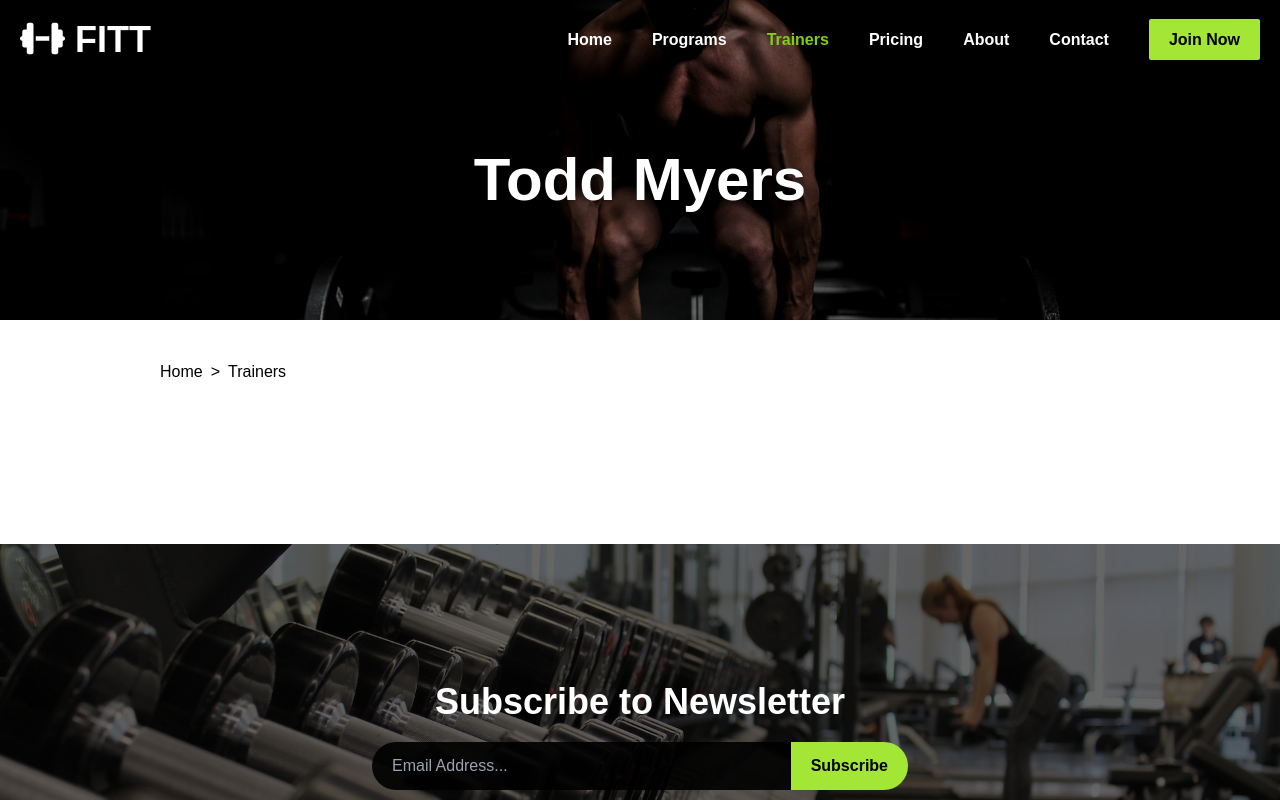
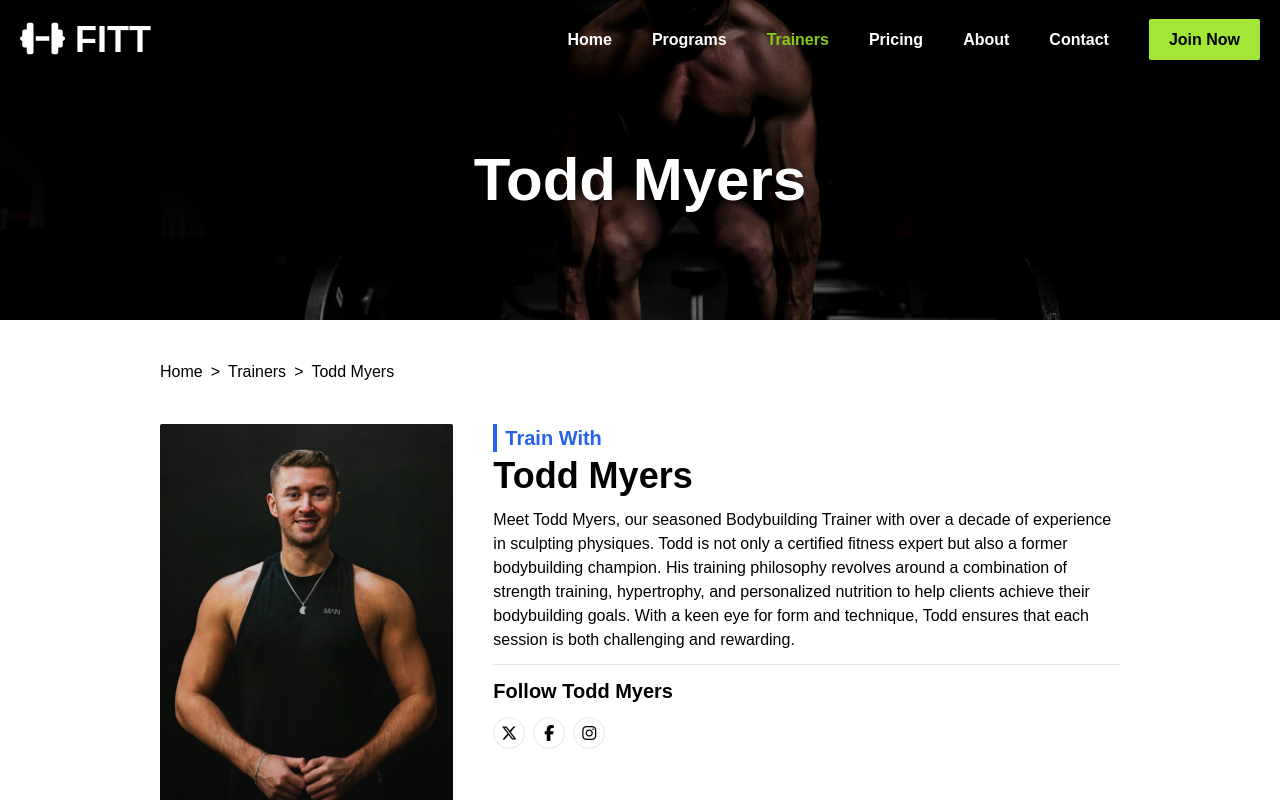
Before and after one commit to srky420/fitness-app-react-tailwind, a React (Create React App) app: page /trainers/1 in a window 1280 px wide. Shown: the top 800 px of the page. Built offline with nearby package versions, Linux system fonts and the light colour scheme.

Commit message:
Add trainer page

```diff
--- a/src/components/aboutPage/AboutUs.js
+++ b/src/components/aboutPage/AboutUs.js
@@ -39,10 +39,10 @@ export const AboutUs = () => {
                     </div>
                     <div className="w-full h-44 md:h-full rounded-sm relative">
                         <img src="./img/about-img.jpg" alt="about-img" className="w-full h-full object-cover rounded-sm" />
-                        <a href="#"
+                        <Link to={"/join"}
                             className="absolute bottom-5 right-5 px-4 lg:px-6 py-3 lg:py-4 bg-blue-500 hover:bg-blue-400 rounded-sm lg:text-xl font-semibold text-black me-2">
                             Get Started <i className="fa-solid fa-arrow-right"></i>
-                        </a>
+                        </Link>
                     </div>
                 </div>
 
--- a/src/components/globals/TrainerCard.js
+++ b/src/components/globals/TrainerCard.js
@@ -5,8 +5,8 @@ import { Link } from "react-router-dom";
 // Define component
 export const TrainerCard = ({ data }) => {
     return (
-            <Link to={`/trainers/${data.id}`} className="w-full h-full border rounded-sm">
-                <img src={data.image} alt="card-img" className="h-40 sm:h-52 md:h-60 lg:h-72 xl:h-80 2xl:h-96 w-full object-cover rounded-t-sm lg:grayscale hover:grayscale-0 object-top" />
+            <Link to={`/trainers/${data.id}`} className="w-full h-full border rounded-sm group/trainers">
+                <img src={data.image} alt="card-img" className="h-40 sm:h-52 md:h-60 lg:h-72 xl:h-80 2xl:h-96 w-full object-cover rounded-t-sm lg:grayscale hover:grayscale-0 object-top group-hover/trainers:grayscale-0" />
                 <div className="my-1 text-center">
                     <h2 className="text-sm sm:text-base lg:text-xl font-bold">{data.title}</h2>
                     <p className="text-xs sm:text-sm lg:text-base mb-1">{data.specialization}</p>
--- a/src/components/landingPage/GridDisplay.js
+++ b/src/components/landingPage/GridDisplay.js
@@ -1,4 +1,5 @@
 import React from "react";
+import { Link } from "react-router-dom";
 
 
 // Define component
@@ -43,10 +44,10 @@ export const GridDisplay = () => {
                     {/* Image */}
                     <div className="h-full w-full relative self-end">
                         <img src="./img/grid-img.jpg" alt="gird-img" className="h-60 md:h-128 object-cover w-full object-top rounded-sm" />
-                        <a href="#"
+                        <Link to={"/join"}
                             className="absolute bottom-5 left-5 px-4 lg:px-6 py-3 lg:py-4 bg-lime-400 hover:bg-lime-300 rounded-sm lg:text-xl font-semibold text-black me-2">
                             Get Started <i className="fa-solid fa-arrow-right"></i>
-                        </a>
+                        </Link>
                     </div>
                 </div>
             </div>
--- a/src/components/landingPage/NewPrograms.js
+++ b/src/components/landingPage/NewPrograms.js
@@ -1,6 +1,7 @@
 import React from "react";
 import { Card } from "../globals/Card";
 import { programs } from "../data/programs";
+import { Link } from "react-router-dom";
 
 
 // Define component
@@ -14,9 +15,9 @@ export const NewPrograms = () => {
                         <p className="lg:text-xl border-s-4 text-blue-600 border-blue-600 ps-2 font-semibold sm:mb-1">Explore</p>
                         <h2 className="text-xl sm:text-2xl lg:text-4xl font-bold">New Programs</h2>
                     </div>
-                    <a href="#" className="px-3 py-2 lg:px-4 lg:py-3 bg-black text-white hover:bg-lime-400 hover:text-black rounded-sm lg:text-lg font-semibold">
+                    <Link to={"/programs"} className="px-3 py-2 lg:px-4 lg:py-3 bg-black text-white hover:bg-lime-400 hover:text-black rounded-sm lg:text-lg font-semibold">
                         Programs <i className="fa-solid fa-arrow-right"></i>
-                    </a>
+                    </Link>
                 </div>
             </div>
             {/* New program cards */}
--- a/src/components/landingPage/TopTrainers.js
+++ b/src/components/landingPage/TopTrainers.js
@@ -1,6 +1,7 @@
 import React from "react";
 import { trainers } from "../data/trainers";
 import { TrainerCard } from "../globals/TrainerCard";
+import { Link } from "react-router-dom";
 
 
 // Define component
@@ -14,9 +15,9 @@ export const TopTrainers = () => {
                         <p className="lg:text-xl border-s-4 text-blue-600 border-blue-600 ps-2 font-semibold sm:mb-1">Train With</p>
                         <h2 className="text-xl sm:text-2xl lg:text-4xl font-bold">Top Trainers</h2>
                     </div>
-                    <a href="#" className="px-3 py-2 lg:px-4 lg:py-3 bg-black text-white hover:bg-lime-400 hover:text-black rounded-sm lg:text-lg font-semibold">
+                    <Link to={"/trainers"} className="px-3 py-2 lg:px-4 lg:py-3 bg-black text-white hover:bg-lime-400 hover:text-black rounded-sm lg:text-lg font-semibold">
                         All Trainers <i className="fa-solid fa-arrow-right"></i>
-                    </a>
+                    </Link>
                 </div>
             </div>
             {/* Trainer Cards */}
--- a/src/components/programPage/Programs.js
+++ b/src/components/programPage/Programs.js
@@ -1,4 +1,4 @@
-import React from "react";
+import React, { useEffect } from "react";
 import { Link } from "react-router-dom";
 import { programs } from "../data/programs";
 import { Card } from "../globals/Card";
@@ -6,6 +6,11 @@ import { Card } from "../globals/Card";
 
 // Define component
 export const Programs = () => {
+
+    useEffect(() => {
+        window.scrollTo(0, 0);
+    }, [])
+
     return (
         <section className="font-poppins">
             <div className="w-full h-40 sm:h-60 lg:h-80 relative">
--- a/src/components/trainersPage/Trainer.js
+++ b/src/components/trainersPage/Trainer.js
@@ -22,14 +22,42 @@ export const Trainer = () => {
                     <h1 className="text-3xl xs:text-4xl lg:text-5xl xl:text-6xl mt-5 sm:mt-10 font-bold text-white">{data.title}</h1>
                 </div>
             </div>
-            <div className="container mx-auto font-poppins px-2 lg:px-20 xl:px-40 mt-5 lg:mt-10 mb-20 lg:mb-40">
+            <div className="container mx-auto font-poppins px-2 lg:px-20 xl:px-40 mt-5 lg:mt-10 mb-28 lg:mb-40">
                 {/* Breadcrumb */}
                 <div className="flex gap-2 text-sm lg:text-base mb-5 lg:mb-10">
                     <Link to={"/"} className="hover:text-lime-500">Home</Link>
                     &gt;
-                    <p>Trainers</p>
+                    <Link to={"/trainers"} className="hover:text-lime-500">Trainers</Link>
+                    &gt;
+                    <p>{data.title}</p>
                 </div>
-
+                {/* Grid */}
+                <div className="grid sm:grid-cols-3 gap-5 lg:gap-10">
+                    {/* Image */}
+                    <div className="w-44 h-44 md:w-full md:h-80 lg:h-96 rounded-full md:rounded-sm overflow-hidden mx-auto">
+                        <img src={data.image} alt="trainer-img" className="h-full w-full object-cover object-top" />
+                    </div>
+                    {/* Text */}
+                    <div className="w-full sm:col-span-2">
+                        <div className="w-full">
+                            <p className="lg:text-xl border-s-4 text-blue-600 border-blue-600 ps-2 font-semibold sm:mb-1">Train With</p>
+                            <h2 className="text-xl lg:text-2xl xl:text-4xl font-bold mb-3">{data.title}</h2>
+                            <p className="text-sm lg:text-base mb-3 pb-3 border-b">{data.description}</p>
+                            <h3 className="sm:text-lg lg:text-xl font-bold mb-2">Follow {data.title}</h3>
+                            <ul className="flex gap-2 text-sm lg:text-base my-3">
+                                <li>
+                                    <a href="#" className="w-8 h-8 flex justify-center items-center rounded-full border bg-transparent hover:bg-black hover:text-white hover:border-black"><i className="fa-brands fa-x-twitter"></i></a>
+                                </li>
+                                <li>
+                                    <a href="#" className="w-8 h-8 flex justify-center items-center rounded-full border bg-transparent hover:bg-black hover:text-white hover:border-black"><i className="fa-brands fa-facebook-f"></i></a>
+                                </li>
+                                <li>
+                                    <a href="#" className="w-8 h-8 flex justify-center items-center rounded-full border bg-transparent hover:bg-black hover:text-white hover:border-black"><i className="fa-brands fa-instagram"></i></a>
+                                </li>
+                            </ul>
+                        </div>
+                    </div>
+                </div>
             </div>
         </section>
     )
```
Also changed, not shown: src/components/data/programs.js (+6 -6 lines), src/components/landingPage/Hero.js (+5 -4 lines), src/components/landingPage/Pricing.js (+7 -6 lines), src/components/pricingPage/PricingPage.js (+6 -6 lines).
